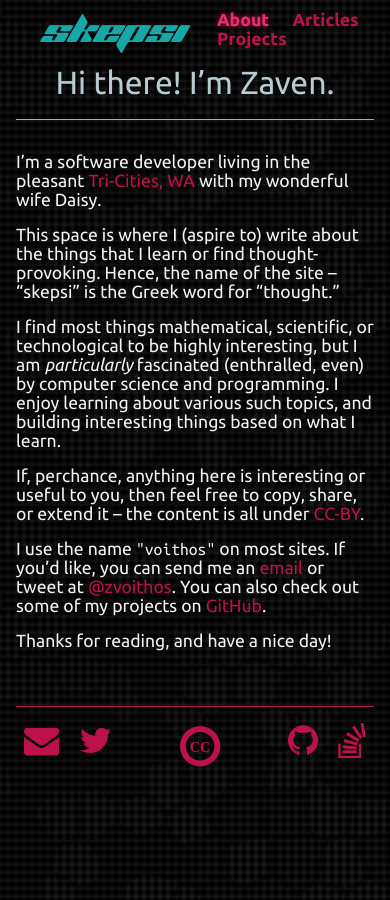
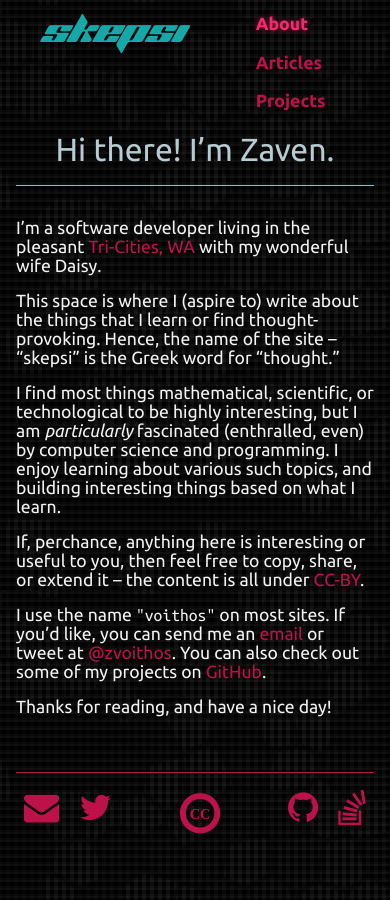
Before and after one commit to voithos/voithos.github.io, a Jekyll site: the page built from about.html, in a window 390 px wide. Built offline with Jekyll 4.4.1, drawn with Linux system fonts in a browser that asks for light colours.

Commit message:
Alter nav layout when screen size is limited

```diff
--- a/assets/css/main.css
+++ b/assets/css/main.css
@@ -1950,11 +1950,18 @@ header {
     position: relative;
     top: -0.7rem; }
     header nav ul {
-      display: inline; }
+      display: inline-flex;
+      flex-flow: row nowrap; }
+      @media screen and (max-width: 600px) {
+        header nav ul {
+          flex-direction: column; } }
       header nav ul li {
         display: inline;
         margin: 1.5rem; }
         @media screen and (max-width: 980px) {
+          header nav ul li {
+            margin: 1.2rem; } }
+        @media screen and (max-width: 750px) {
           header nav ul li {
             margin: 0.6rem; } }
         header nav ul li.active a {
```
Also changed, not shown: assets/scss/main.scss (+10 -1 lines).
